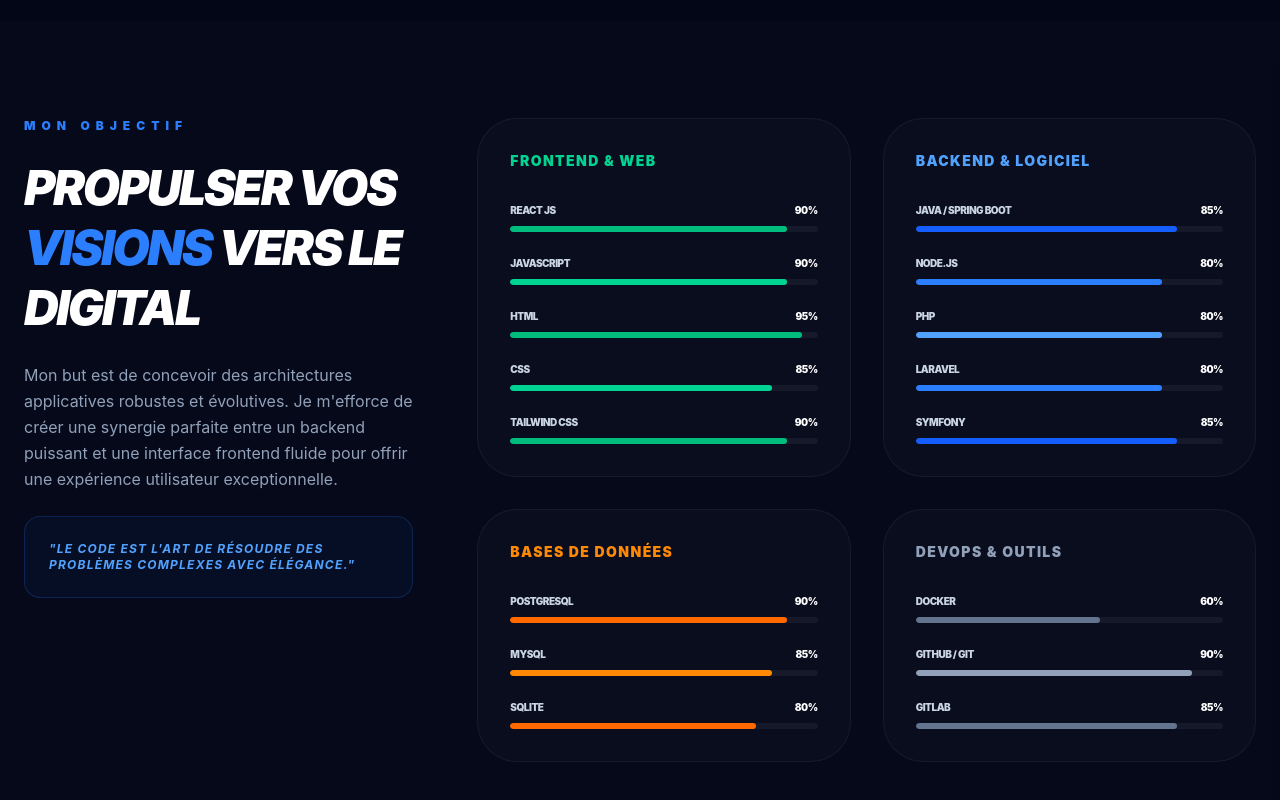
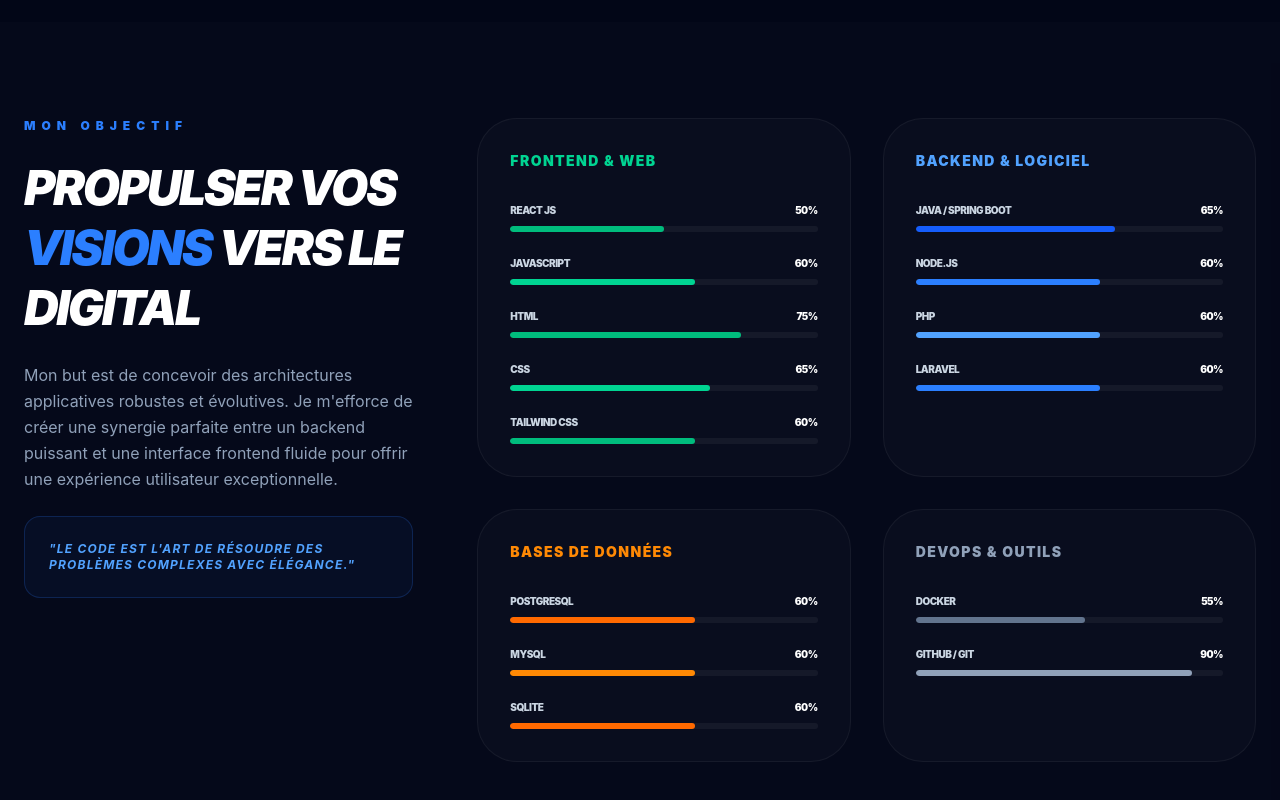
Before and after one commit to safidimijoro/NAJORO-PORTFOLIO, a React (Vite) app in the folder frontend/: page / in a window 1280 px wide. Shown: the part 1208-2008 px from the top of the page. Built offline with nearby package versions, Linux system fonts and the light colour scheme.

Commit message:
Mise à jour des compétences (bases de données à 60%)

```diff
--- a/frontend/src/App.jsx
+++ b/frontend/src/App.jsx
@@ -36,40 +36,38 @@ function App() {
       title: "Frontend & Web",
       color: "text-emerald-400",
       skills: [
-        { name: "React JS", level: "90%", barColor: "bg-emerald-500" },
-        { name: "JavaScript", level: "90%", barColor: "bg-emerald-400" },
-        { name: "HTML", level: "95%", barColor: "bg-emerald-500" },
-        { name: "CSS", level: "85%", barColor: "bg-emerald-400" },
-        { name: "Tailwind CSS", level: "90%", barColor: "bg-emerald-500" },
+        { name: "React JS", level: "50%", barColor: "bg-emerald-500" },
+        { name: "JavaScript", level: "60%", barColor: "bg-emerald-400" },
+        { name: "HTML", level: "75%", barColor: "bg-emerald-500" },
+        { name: "CSS", level: "65%", barColor: "bg-emerald-400" },
+        { name: "Tailwind CSS", level: "60%", barColor: "bg-emerald-500" },
       ]
     },
     {
       title: "Backend & Logiciel",
       color: "text-blue-400",
       skills: [
-        { name: "Java / Spring Boot", level: "85%", barColor: "bg-blue-600" },
-        { name: "Node.js", level: "80%", barColor: "bg-blue-500" },
-        { name: "PHP", level: "80%", barColor: "bg-blue-400" },
-        { name: "Laravel", level: "80%", barColor: "bg-blue-500" },
-        { name: "Symfony", level: "85%", barColor: "bg-blue-600" },
+        { name: "Java / Spring Boot", level: "65%", barColor: "bg-blue-600" },
+        { name: "Node.js", level: "60%", barColor: "bg-blue-500" },
+        { name: "PHP", level: "60%", barColor: "bg-blue-400" },
+        { name: "Laravel", level: "60%", barColor: "bg-blue-500" },
       ]
     },
     {
       title: "Bases de données",
       color: "text-orange-400",
       skills: [
-        { name: "PostgreSQL", level: "90%", barColor: "bg-orange-500" },
-        { name: "MySQL", level: "85%", barColor: "bg-orange-400" },
-        { name: "SQLite", level: "80%", barColor: "bg-orange-500" },
+        { name: "PostgreSQL", level: "60%", barColor: "bg-orange-500" },
+        { name: "MySQL", level: "60%", barColor: "bg-orange-400" },
+        { name: "SQLite", level: "60%", barColor: "bg-orange-500" },
       ]
     },
     {
       title: "DevOps & Outils",
       color: "text-slate-400",
       skills: [
-        { name: "Docker", level: "60%", barColor: "bg-slate-500" },
+        { name: "Docker", level: "55%", barColor: "bg-slate-500" },
         { name: "GitHub / Git", level: "90%", barColor: "bg-slate-400" },
-        { name: "GitLab", level: "85%", barColor: "bg-slate-500" },
       ]
     }
   ];
@@ -119,7 +117,7 @@ function App() {
             <span className="text-transparent bg-clip-text bg-gradient-to-r from-emerald-400 via-cyan-400 to-blue-500">Patrick Safidimijoro</span>
           </h1>
           <p className="max-w-xl text-slate-400 text-lg leading-relaxed mx-auto md:mx-0">
-            Développeur <span className="text-white">Fullstack Expert</span>. Déterminé, sérieux et autonome. Je conçois des solutions numériques innovantes en alliant design moderne et performance technique..
+            Développeur <span className="text-white">Fullstack Expert</span>. Déterminé, sérieux et autonome. Je conçois des solutions numériques innovantes en alliant design moderne et performance technique.
           </p>
           <div className="flex flex-wrap justify-center md:justify-start gap-5">
             <button onClick={() => scrollToSection('contact')} className="px-8 py-4 bg-emerald-500 text-black font-black rounded-2xl hover:scale-105 transition-all text-xs uppercase tracking-widest shadow-lg shadow-emerald-500/20">Me Contacter</button>
```
